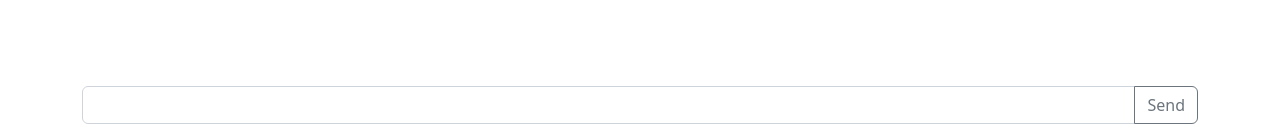
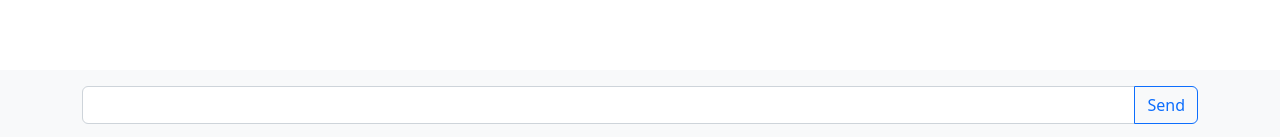
Before and after one commit to ghall89/openai-challenge, a website: page index.html in a window 1280 px wide. Shown: the part 660-797 px from the top of the page. Drawn offline with nearby package versions, Linux system fonts and the light colour scheme.

Commit message:
looks a little nicer now

```diff
--- a/index.html
+++ b/index.html
@@ -3,7 +3,7 @@
 	<head>
 		<meta charset="UTF-8" />
 		<meta name="viewport" content="width=device-width, initial-scale=1.0" />
-		<title>Document</title>
+		<title>Open AI Challenge</title>
 		<link
 			href="https://cdn.jsdelivr.net/npm/bootstrap@5.2.0-beta1/dist/css/bootstrap.min.css"
 			rel="stylesheet"
@@ -15,7 +15,7 @@
 		<div class="container mt-2 mb-5">
 			<ol class="list-group mb-5" id="chat-area"></ol>
 		</div>
-		<div class="fixed-bottom">
+		<div class="fixed-bottom bg-light pt-3">
 			<div class="container">
 				<form onsubmit="send()">
 					<div class="input-group mb-3">
@@ -25,9 +25,7 @@
 							id="query-input"
 							aria-describedby="button-addon2"
 						/>
-						<button class="btn btn-outline-secondary" type="submit">
-							Send
-						</button>
+						<button class="btn btn-outline-primary" type="submit">Send</button>
 					</div>
 				</form>
 				<div id=""></div>
```
